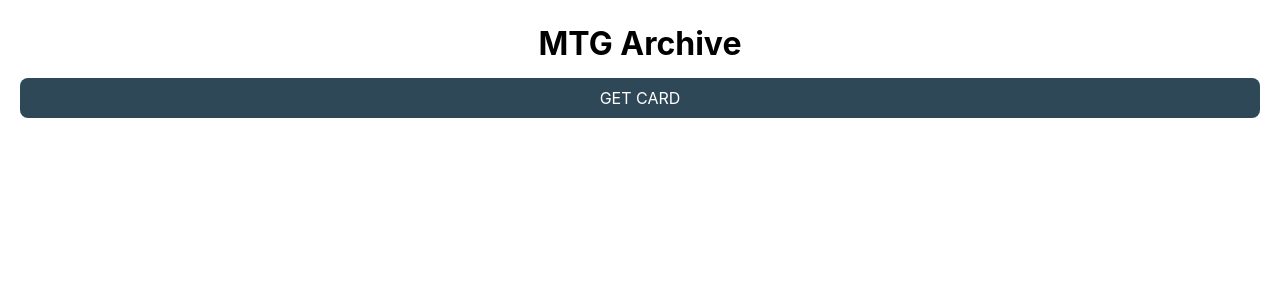
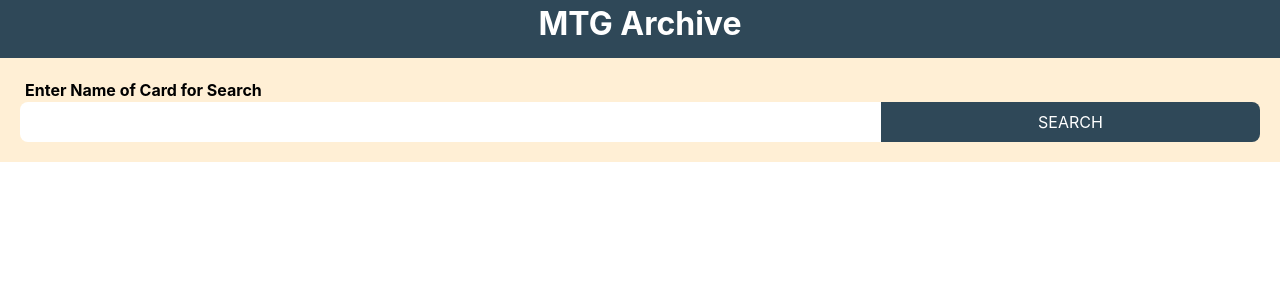
Before and after one commit to mbosselmann/mtg-archive, a React (Create React App) app: page /search in a window 1280 px wide. Shown: the top 300 px of the page. Built offline with nearby package versions, Linux system fonts and the light colour scheme.

Commit message:
Create Search component

```diff
--- a/src/App.js
+++ b/src/App.js
@@ -1,7 +1,7 @@
 import Card from './components/Card'
-import Button from './components/Button'
 import { useState } from 'react'
 import styled from 'styled-components'
+import Search from './components/Search'
 
 function App() {
   const [data, setData] = useState([])
@@ -26,7 +26,7 @@ function App() {
   return (
     <Flex>
       <h1>MTG Archive</h1>
-      <Button onClick={getCard}>Get Card</Button>
+      <Search getCard={getCard} />
       {data.map((entry, index) => (
         <Card key={index} name={entry.name} text={entry.text} />
       ))}
@@ -39,10 +39,11 @@ export default App
 const Flex = styled.div`
   display: flex;
   flex-direction: column;
-  margin: 20px;
-  gap: 10px;
 
   h1 {
     text-align: center;
+    background-color: #2f4858;
+    color: #fff;
+    padding-bottom: 10px;
   }
 `
--- /dev/null
+++ b/src/components/Search.js
@@ -0,0 +1,48 @@
+import Button from './Button'
+import styled from 'styled-components'
+
+export default function Search({ getCard }) {
+  function handleSubmit(event) {
+    event.preventDefault()
+    getCard()
+  }
+
+  return (
+    <Form onSubmit={handleSubmit}>
+      <label htmlFor="name">Enter Name of Card for Search</label>
+      <Flex>
+        <Input type="text" id="name" name="name" />
+        <SearchButton type="submit">Search</SearchButton>
+      </Flex>
+    </Form>
+  )
+}
+
+const Form = styled.form`
+  background-color: papayawhip;
+  padding: 20px;
+  margin-bottom: 10px;
+
+  label {
+    padding-left: 5px;
+    font-weight: bold;
+  }
+`
+const Flex = styled.div`
+  display: flex;
+`
+const SearchButton = styled(Button)`
+  border-radius: 0 8px 8px 0;
+  flex-grow: 1;
+`
+const Input = styled.input`
+  padding: 8px;
+  border-radius: 8px 0 0 8px;
+  border: none;
+  flex-grow: 2;
+
+  &:focus {
+    outline: medium solid #2f4858;
+    outline-offset: -3px;
+  }
+`
```
